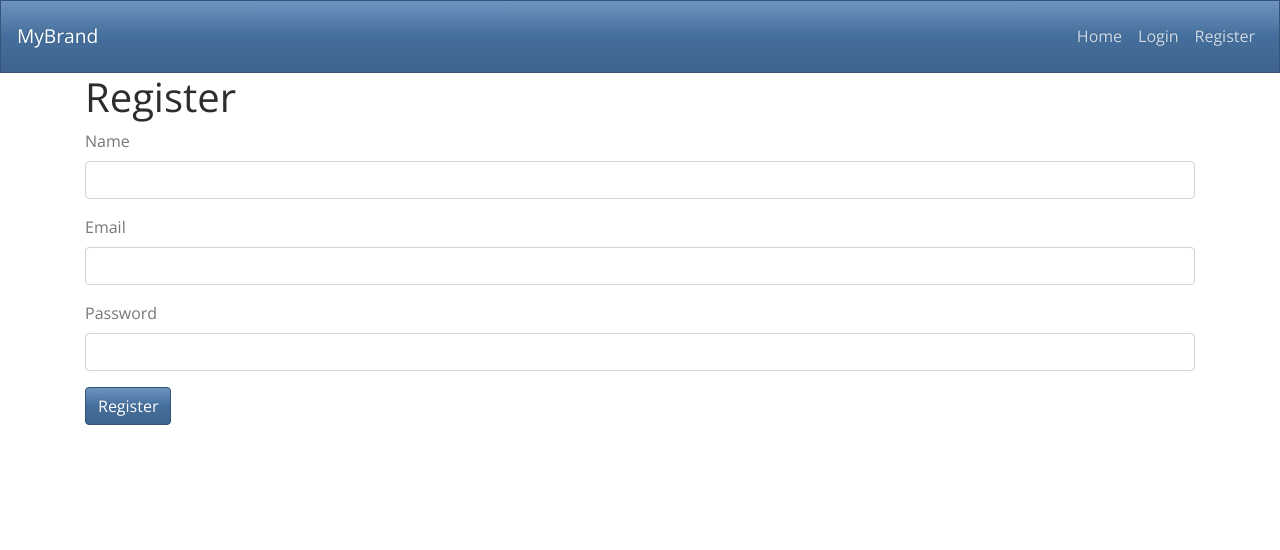
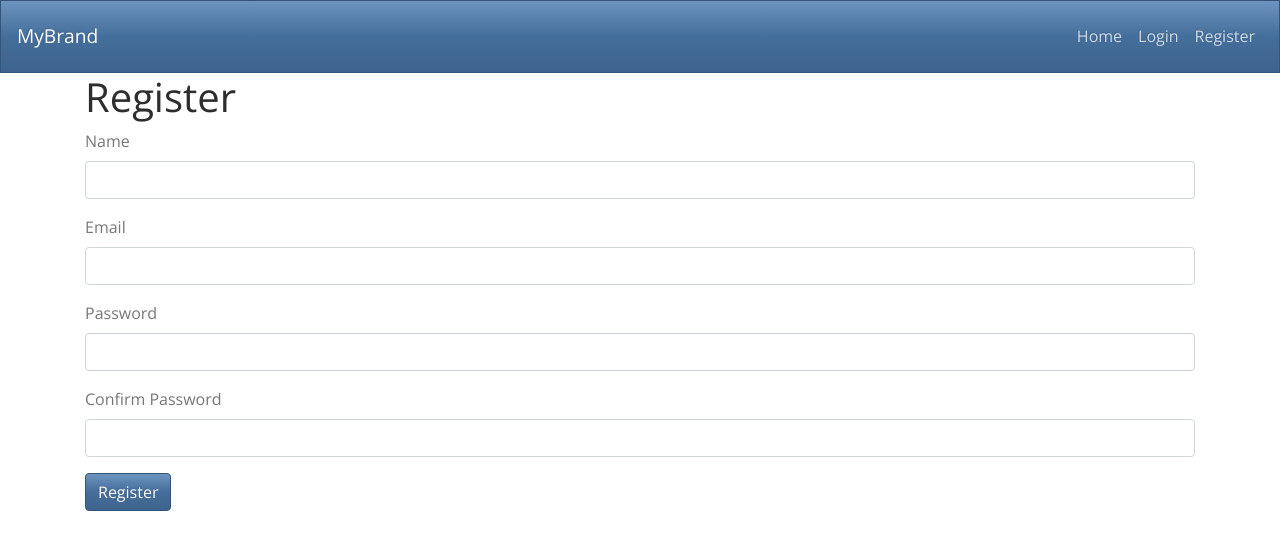
Before and after one commit to slamdunc123/react-pet-reminder, a React (Create React App) app in the folder client/: page /register in a window 1280 px wide. Shown: the top 550 px of the page. Built offline with nearby package versions, Linux system fonts and the light colour scheme.

Commit message:
add password confirmation field and validation

```diff
--- a/client/src/components/pages/Register/Register.js
+++ b/client/src/components/pages/Register/Register.js
@@ -84,6 +84,27 @@ const Register = () => {
 							/>
 						</div>
 						<div className='form-group'>
+							<label htmlFor='passwordConfirmation'>
+								Confirm Password
+							</label>
+							<Field
+								name='passwordConfirmation'
+								type='text'
+								className={
+									'form-control' +
+									(errors.passwordConfirmation &&
+									touched.passwordConfirmation
+										? ' is-invalid'
+										: '')
+								}
+							/>
+							<ErrorMessage
+								name='passwordConfirmation'
+								component='div'
+								className='invalid-feedback'
+							/>
+						</div>
+						<div className='form-group'>
 							<button
 								type='submit'
 								className='btn btn-primary mr-2'
--- a/client/src/components/pages/Register/registerFormConfig.js
+++ b/client/src/components/pages/Register/registerFormConfig.js
@@ -4,10 +4,14 @@ export const initialValues = {
 	name: '',
 	email: '',
 	password: '',
+	passwordConfirmation: '',
 };
 
 export const validationSchema = Yup.object().shape({
 	name: Yup.string().required('Name is required'),
 	email: Yup.string().required('Email is required'),
 	password: Yup.string().required('Password is required'),
+	passwordConfirmation: Yup.string()
+		.required('Confirm Password is required')
+		.oneOf([Yup.ref('password'), null], 'Passwords must match'),
 });
```
